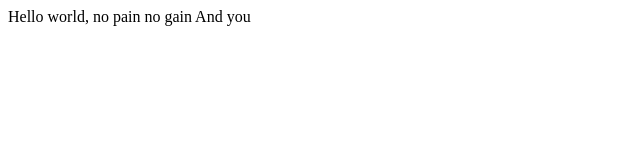
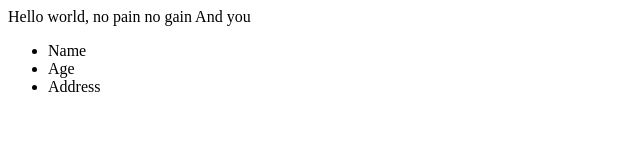
Before and after one commit to Nguyenductam1905/second-project, a plain HTML site: page index.html in a window 1280 px wide. Shown: the whole page, without its empty margins (0-640 px from the left). Drawn offline with Linux system fonts and the light colour scheme.

Commit message:
second update

```diff
--- a/index.html
+++ b/index.html
@@ -8,5 +8,10 @@
 <body>
     Hello world, no pain no gain
     And you
+    <ul>
+        <li>Name</li>
+        <li>Age</li>
+        <li>Address</li>
+    </ul>
 </body>
 </html>
```
